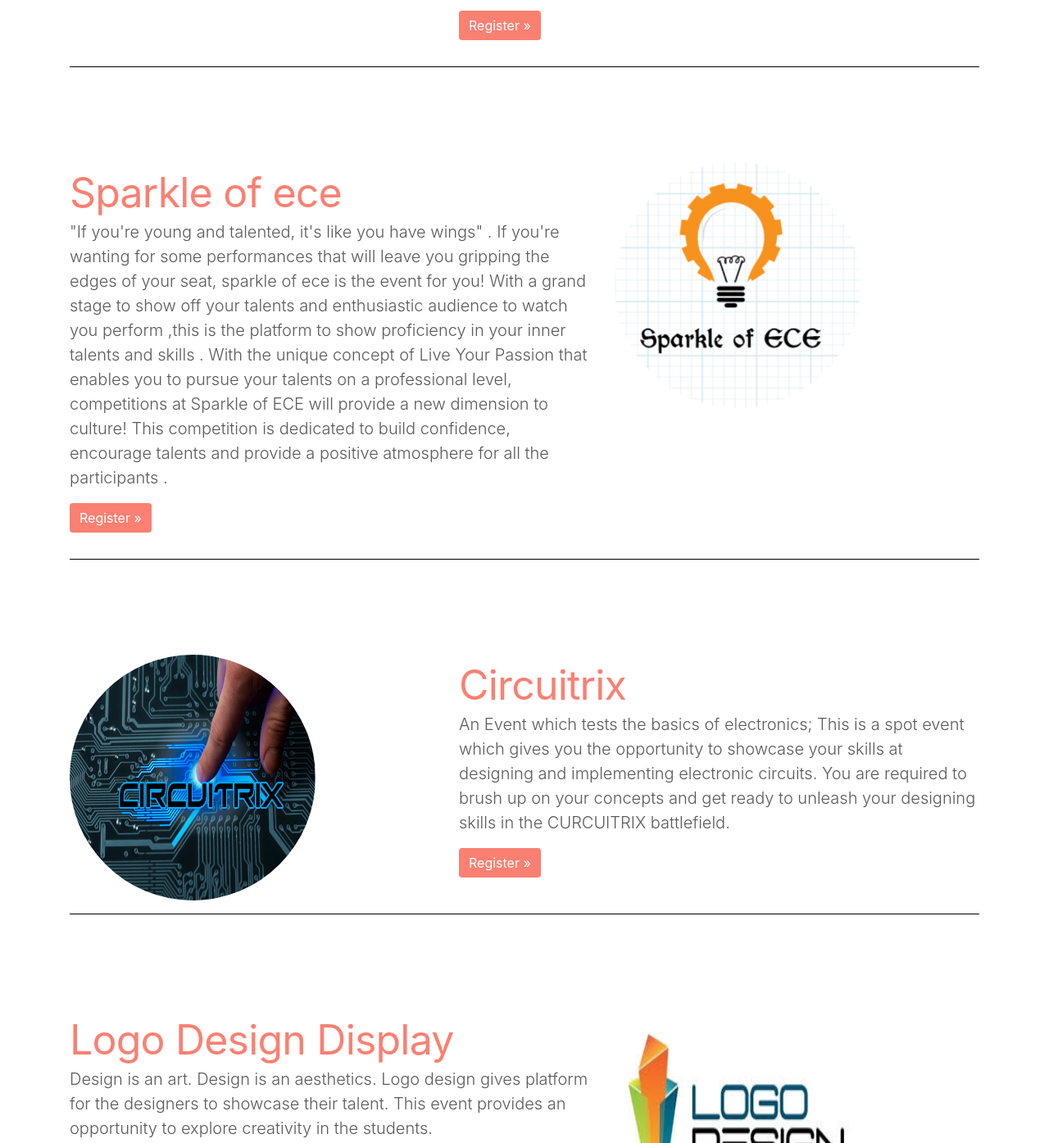
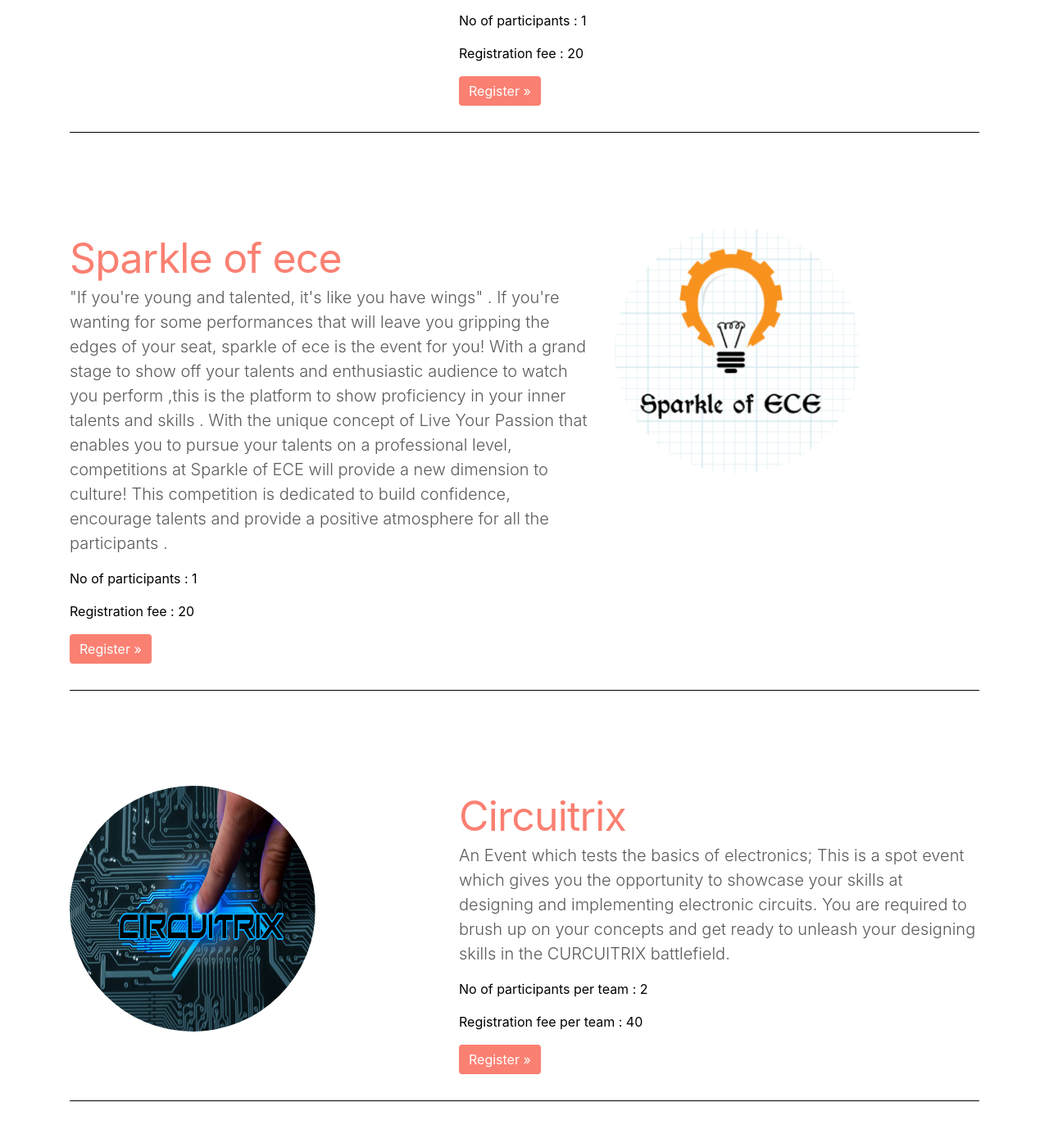
Before and after one commit to e-flair/e-flair.github.io, a plain HTML site: page index.html in a window 1280 px wide. Shown: the part 1889-3284 px from the top of the page at 82% size. Drawn offline with nearby package versions, Linux system fonts and the light colour scheme.

Commit message:
added th deatails

```diff
--- a/index.html
+++ b/index.html
@@ -207,6 +207,8 @@
           <div class="col-md-7 order-md-2 makecool">
             <h2 class="featurette-heading"><span class="heading">Debate</h2>
             <p class="lead">Debate is contention in argument ,strife, dissension,especially a formal discussion . Debate is not a forum for asserting absolute truths, but rather a means of making and evaluating arguments that allows debaters to better understand their own and others’ positions . Debate embodies the ideals of reasoned argument, tolerance for divergent points of view and rigorous self-examination.This competition  was aimed to give an impetus to the bright and energetic students of ECE and inculcate in them a spirit of competitiveness and confidence</p>
+            <span class="makeblack"><p>No of participants   : 1</p>
+                                   <p>Registration fee      : 20</p></span>
             <p><a class="btn btn-success" href="https://docs.google.com/forms/d/e/1FAIpQLScwLbtO3NPTkZdpA02ip1uVxXtgfr6KBaFI40nW2cJqmiPsZw/viewform?usp=sf_link" target="_blank" role="button">Register &raquo;</a></p>
           </div>
           <div class="col-md-5 order-md-1">
@@ -224,6 +226,8 @@
           <div class="col-md-7">
             <h2 class="featurette-heading heading">Sparkle of ece</span></h2>
             <p class="lead">"If you're young and talented, it's like you have wings" . If you're wanting for some performances that will leave you gripping the edges of your seat, sparkle of ece is the event for you!  With a  grand stage  to show off your talents  and enthusiastic audience  to watch you perform ,this  is the platform to show proficiency in your inner talents and skills . With the unique concept of Live Your Passion that enables you to pursue your talents on a professional level, competitions at Sparkle of ECE will provide a new dimension to culture! This competition is  dedicated to build confidence, encourage talents  and provide a positive atmosphere for all the participants .</p>
+            <span class="makeblack"><p>No of participants   : 1</p>
+                                   <p>Registration fee      : 20</p></span>
             <p><a class="btn btn-success" href="https://docs.google.com/forms/d/e/1FAIpQLSeWmCdnw049fWKJ4jtnwRPveBGpMcYdTlrARZMeQDTCjL6YqQ/viewform?usp=sf_link" target="_blank" role="button">Register &raquo;</a></p>
           </div>
           <div class="col-md-5">
@@ -240,6 +244,8 @@
           <div class="col-md-7 order-md-2">
             <h2 class="featurette-heading"><span class="heading">Circuitrix</h2>
             <p class="lead">An Event which tests the basics of electronics; This is a spot event which gives you the opportunity to showcase your skills at designing and implementing electronic circuits. You are required to brush up on your concepts and get ready to unleash your designing skills in the CURCUITRIX battlefield.</p>
+            <span class="makeblack"><p>No of participants per team   : 2</p>
+                                   <p>Registration fee per team      : 40</p></span>
             <p><a class="btn btn-success" href="https://docs.google.com/forms/d/e/1FAIpQLSekxEbPt1RXeknUczr1fDHDNujB8jjdNNKMDRSB7hUBmGke2g/viewform?usp=sf_link" target="_blank" role="button">Register &raquo;</a></p>
           </div>
           <div class="col-md-5 order-md-1">
@@ -255,6 +261,7 @@
           <div class="col-md-7">
             <h2 class="featurette-heading heading">Logo Design Display</h2>
             <p class="lead fadein">Design is an art. Design is an aesthetics. Logo design gives platform for the designers to showcase their talent. This event provides an opportunity to explore creativity in the students.</p>
+
             <p><a class="btn btn-success" href="https://docs.google.com/forms/d/e/1FAIpQLSc6q4a4ts0H9M4htkDSlBPbUY4IQwIg7OBk-c_3zk3PXD-nhg/viewform?usp=sf_link"
             target="_blank" role="button">Register &raquo;</a></p>
           </div>
@@ -273,6 +280,8 @@
             <h2 class="featurette-heading"><span class="heading">Navadhara</h2>
             <p class="lead">"Its not about ideas it's about making ideas happen".
              Navdhara gives the platform for the students to express their ideas. The mmain motive of this event is to excel the technical knowledge and make the students to come up with innovative ideas.</p>
+             <span class="makeblack"><p>No of participants   : 1</p>
+                                   <p>Registration fee       : 20</p></span>
             <p><a class="btn btn-success" href="https://docs.google.com/forms/d/e/1FAIpQLSe_I7knqxLH3auamOLUpNxwgJqyT9xDVjN7Zj3RZ3Kby2_khw/viewform?usp=sf_link"
             target="_blank" role="button">Register &raquo;</a></p>
           </div>
```
